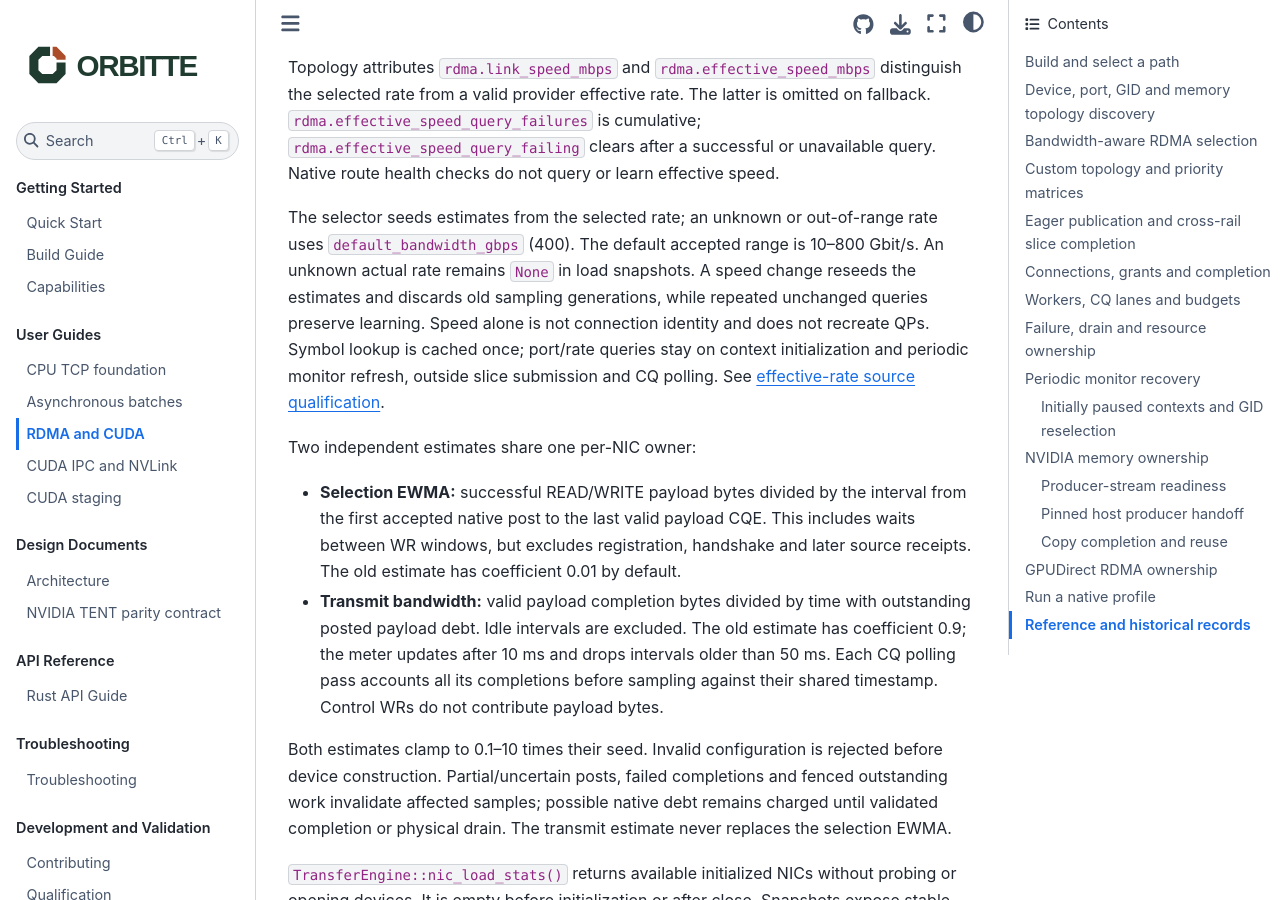
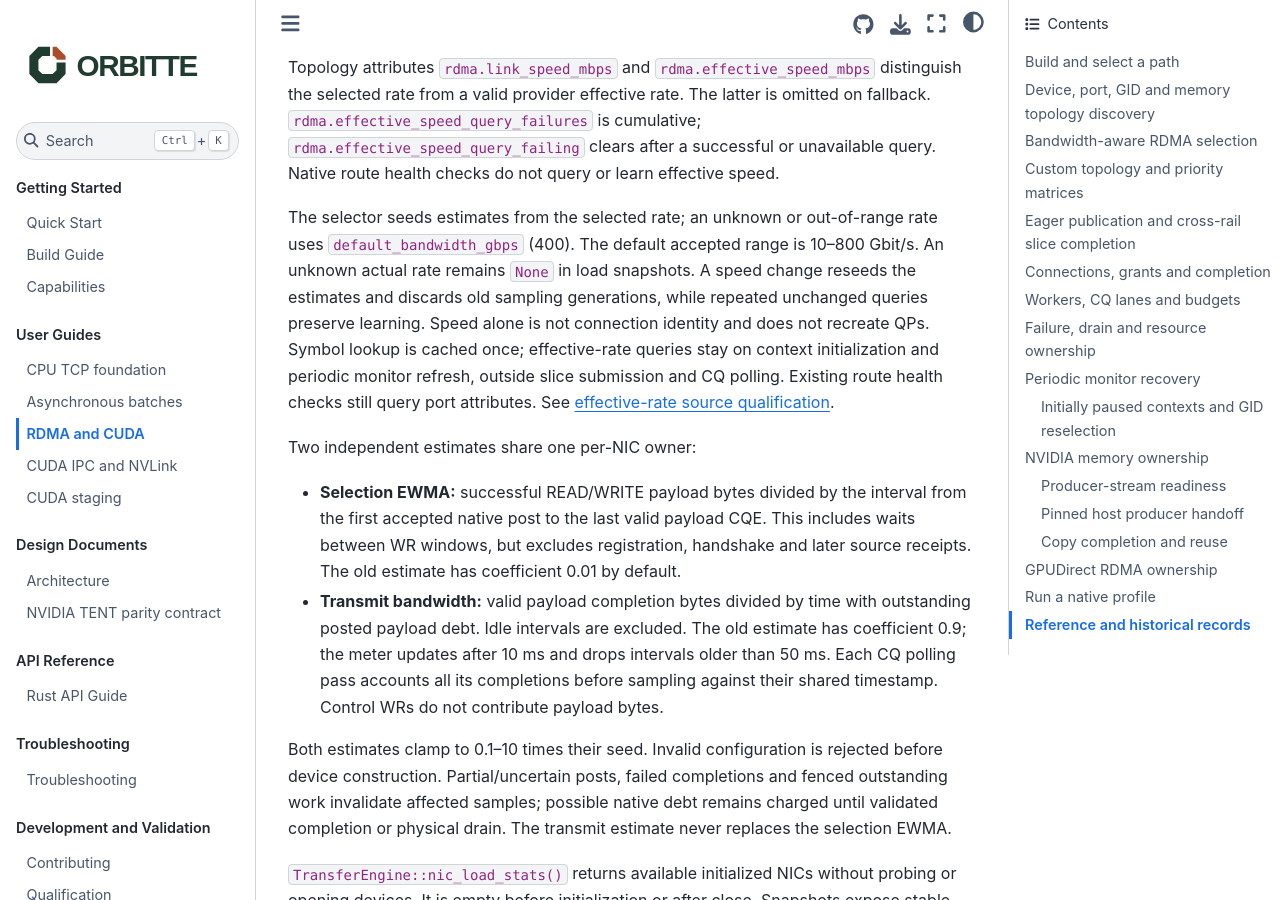
Before and after one commit to OrbitInfra/OrbitTE, a Sphinx documentation site: the page built from docs/rdma-cuda.md, in a window 1280 px wide and 900 px high, scrolled down 4280 px. Built offline with Sphinx 7.4.7 and the Sphinx Book theme 1.1.4, drawn with Linux system fonts in a browser that asks for light colours.

Commit message:
docs(rdma): clarify rate refresh and header rebuild boundaries

```diff
--- a/docs/rdma-cuda.md
+++ b/docs/rdma-cuda.md
@@ -161,8 +161,9 @@ The default accepted range is 10–800 Gbit/s. An unknown actual rate remains
 `None` in load snapshots. A speed change reseeds the estimates and discards old
 sampling generations, while repeated unchanged queries preserve learning.
 Speed alone is not connection identity and does not recreate QPs. Symbol lookup
-is cached once; port/rate queries stay on context initialization and periodic
-monitor refresh, outside slice submission and CQ polling. See
+is cached once; effective-rate queries stay on context initialization and periodic
+monitor refresh, outside slice submission and CQ polling. Existing route health
+checks still query port attributes. See
 [effective-rate source qualification](qualification.md#rdma-effective-link-rate).
 
 Two independent estimates share one per-NIC owner:
```
Also changed, not shown: docs/build.md (+2 -2 lines).
